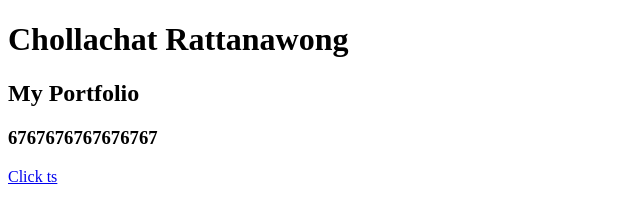
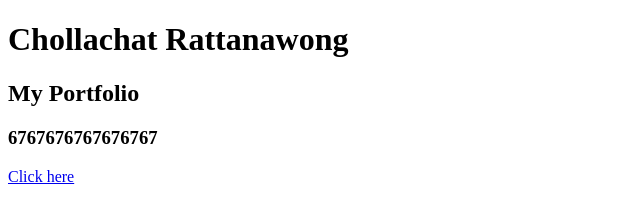
Before and after one commit to LunarLogicM3206/Portfolio326, a plain HTML site: page index.html in a window 1280 px wide. Shown: the full height of the page, 0-640 px from the left. Drawn offline with Linux system fonts and the light colour scheme.

Commit message:
Update index.html

```diff
--- a/index.html
+++ b/index.html
@@ -9,6 +9,7 @@
     <h1>Chollachat Rattanawong</h1>
     <h2>My Portfolio</h2>
     <h3>6767676767676767</h3>
-    <a href="https://LunarLogicM3206.github.io/portfolio32/">Click ts</a>
+    <a href="http://LunarLogicM3206.github.io/portfolio32">Click here</a>
+
 </body>
 </html>
```
